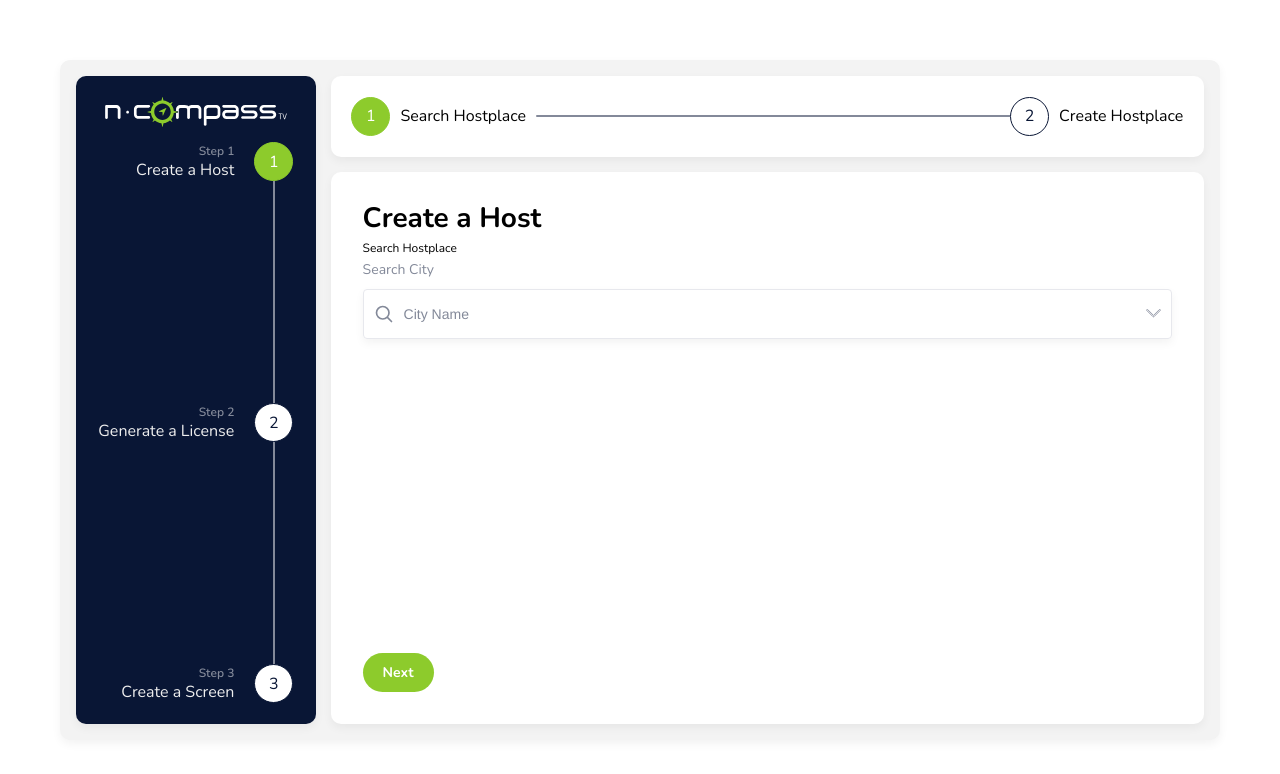
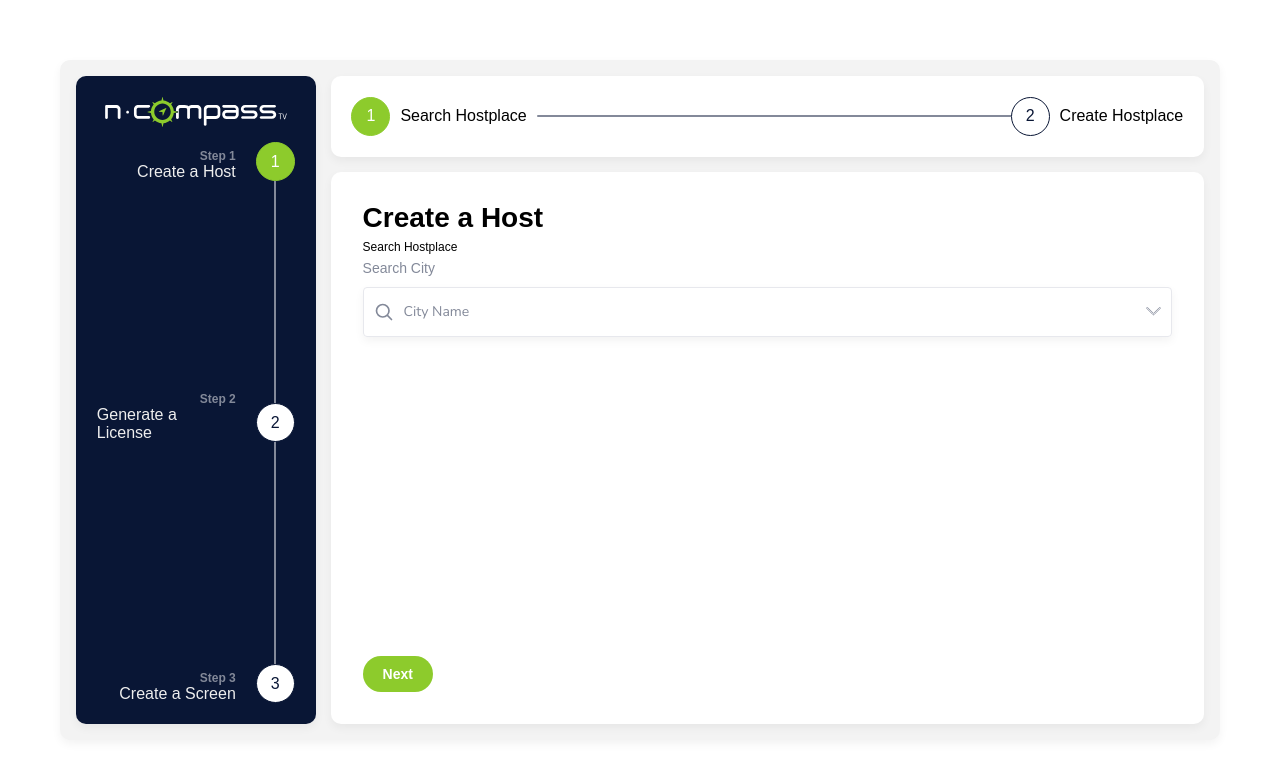
Before and after one commit to epraem/host-installation-demo, an Angular app: page / in a window 1280 px wide. Shown: the top 774 px of the page. Built offline with nearby package versions, Linux system fonts and the light colour scheme.

Commit message:
First Commit

```diff
--- a/src/styles.scss
+++ b/src/styles.scss
@@ -1,4 +1,4 @@
-@import url("https://fonts.googleapis.com/css2?family=Nunito:ital,wght@0,200..1000;1,200..1000&display=swap");
+@import url("https://fonts.googleapis.com/css2?family=Nunito+Sans:opsz,wght@6..12,200..1000&display=swap");
 
 /**
  * Theme Colors
```
